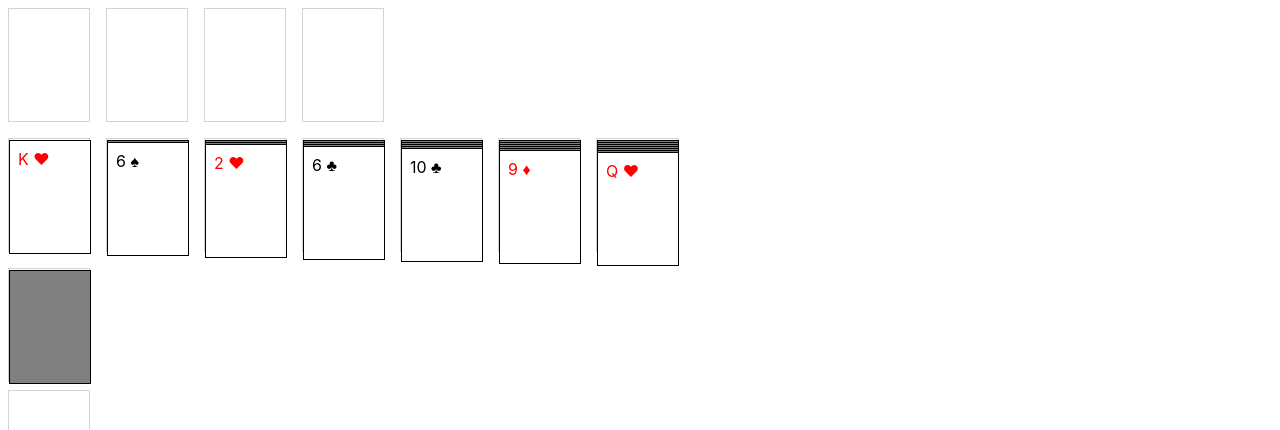
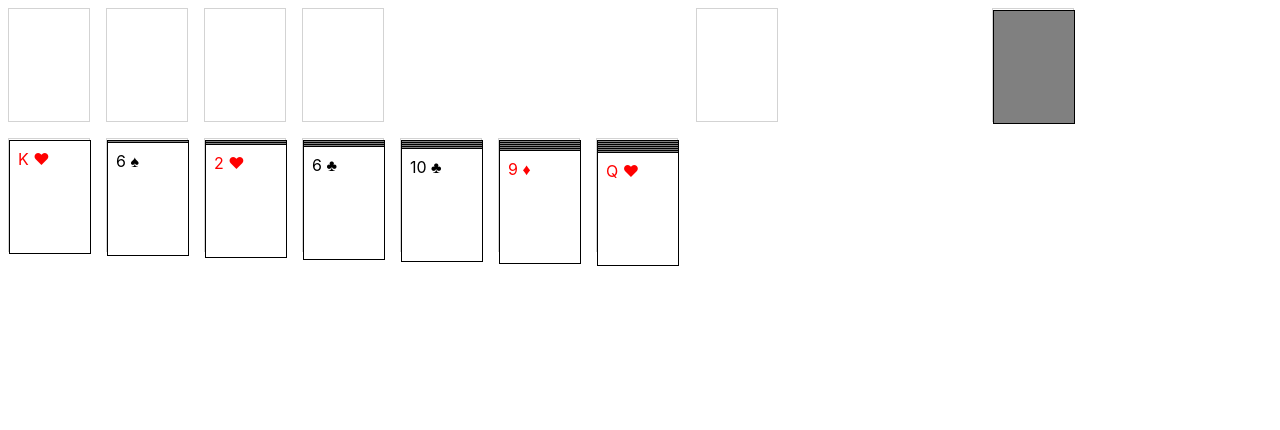
Before and after one commit to TenaciousMaker/its-solitaire, a React (Create React App) app: page / in a window 1280 px wide. Shown: the top 430 px of the page. Built offline with nearby package versions, Linux system fonts and the light colour scheme.

Commit message:
fix bugs for gameService, drag/drop on empty piles, double click, organize layout

```diff
--- a/src/components/AppComponent/index.tsx
+++ b/src/components/AppComponent/index.tsx
@@ -60,10 +60,13 @@ export default function AppComponent() {
 
     return (
         <div className='game'>
-            <FoundationComponent foundation={foundation} onDrop={handleDrop} />
+            <div className='top-container'>
+                <FoundationComponent foundation={foundation} onDrop={handleDrop} />
+                <div className='spacer'></div>
+                <WasteComponent waste={waste} onDoubleClick={handleDoubleClick(AppContext.Waste)} />
+                <StockComponent stock={stock} onClick={handleClick(AppContext.Stock)} onDrop={handleDrop} />
+            </div>
             <TableauComponent tableau={tableau} onDrop={handleDrop} onClick={handleClick(AppContext.Tableau)} />
-            <StockComponent stock={stock} onClick={handleClick(AppContext.Stock)} onDrop={handleDrop} />
-            <WasteComponent waste={waste} onDoubleClick={handleDoubleClick(AppContext.Waste)} />
         </div>
     );
 }
--- a/src/components/AppComponent/styles.css
+++ b/src/components/AppComponent/styles.css
@@ -0,0 +1,7 @@
+.top-container {
+    display: flex;
+}
+
+.spacer {
+    flex-grow: 1;
+}
--- a/src/components/CardComponent/index.tsx
+++ b/src/components/CardComponent/index.tsx
@@ -19,9 +19,9 @@ export default function CardComponent({suit, value, faceUp, onClick, onDoubleCli
     return (
         <div className={containerClass}>
             <div className='card-inner'>
-                <div className='card-back' onClick={onClick} onDoubleClick={onDoubleClick}></div>
+                <div className='card-back' onClick={onClick}></div>
                 {faceUp &&
-                    <div className={cardClass}>{cardDisplay}</div>
+                    <div className={cardClass} onDoubleClick={onDoubleClick}>{cardDisplay}</div>
                 }
             </div>
         </div>
--- a/src/components/CardStackComponent/index.tsx
+++ b/src/components/CardStackComponent/index.tsx
@@ -9,7 +9,7 @@ type Props = {
     onClick?(cardIndex: number): void;
     onDoubleClick?(cardIndex: number): void;
     onDragSetup(cardIndex: number): void;
-    onDropSetup?(cardIndex: number): void;
+    onDropSetup?(cardIndex?: number): void;
 };
 
 /*
@@ -28,7 +28,7 @@ export default function CardStackComponent({
     }`;
 
     return (
-        <div className={pileClass}>
+        <div className={pileClass} {...(onDropSetup ? onDropSetup() : {})}>
             {pile.map((card, cardIndex) => {
                 function handleClick() {
                     if (onClick) {
--- a/src/components/CardStackComponent/styles.css
+++ b/src/components/CardStackComponent/styles.css
@@ -11,5 +11,5 @@
 }
 
 .fan-direction-left {
-    flex-direction: row-reverse;
+    flex-direction: row;
 }
--- a/src/components/FoundationComponent/index.tsx
+++ b/src/components/FoundationComponent/index.tsx
@@ -14,7 +14,7 @@ export default function FoundationComponent({ foundation, onDrop }: Props) {
     return (
         <div className="foundation">
             {foundation.map((pile: Pile, pileIndex: number) => {
-                const dropSetup = (pidx: number) => (cardIndex: number) => {
+                const dropSetup = (pidx: number) => (cardIndex?: number) => {
                     const dropPayload = {
                         pileIndex: pidx,
                         cardIndex,
--- a/src/components/TableauComponent/index.tsx
+++ b/src/components/TableauComponent/index.tsx
@@ -21,7 +21,7 @@ export default function TableauComponent({ tableau, onDrop, onClick }: Props) {
                 function handleDoubleClick(cardIndex: number) {
                     // onFlip(pileIndex, cardIndex);
                 }
-                const dropSetup = (pidx: number) => (cardIndex: number) => {
+                const dropSetup = (pidx: number) => (cardIndex?: number) => {
                     const dropPayload = {
                         pileIndex: pidx,
                         cardIndex,
--- a/src/services/gameService.ts
+++ b/src/services/gameService.ts
@@ -153,11 +153,11 @@ export function isNextFoundationCard(top: PlayingCard | undefined, bottom: Playi
 }
 
 export function isNextCard(top: PlayingCard | undefined, bottom: PlayingCard | undefined): boolean {
-    return true;//bottom ? top?.value === bottom.value - 1 : top?.value === 0;
+    return bottom ? top?.value === bottom.value - 1 : top?.value === 0;
 }
 
 export function isAltSuit(c1: PlayingCard | undefined, c2: PlayingCard | undefined): boolean {
-    return true;// c1 !== undefined && c2 !== undefined && (c1.suit % 2 !== c2.suit % 2);
+    return c1 !== undefined && c2 !== undefined && (c1.suit % 2 !== c2.suit % 2);
 }
 
 export function isSameSuit(c1: PlayingCard | undefined, c2: PlayingCard | undefined): boolean {
```
